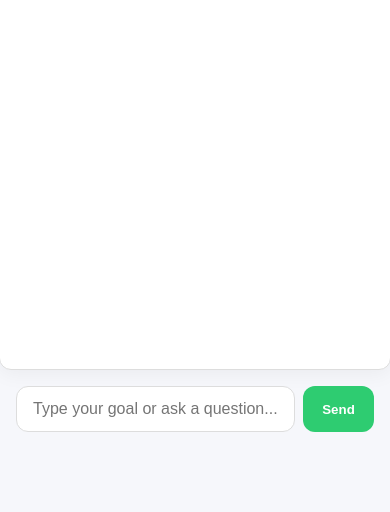
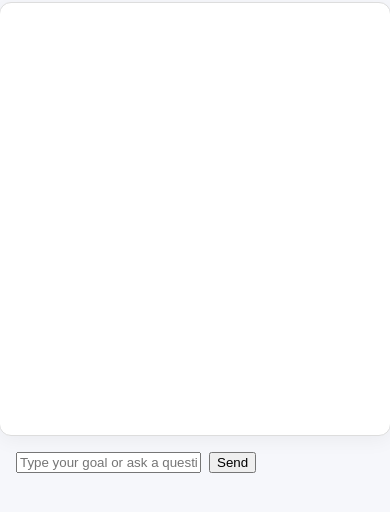
Before and after one commit to 240394743/Cloudflare-project, a website: page public/index.html in a window 390 px wide. Shown: the part 134-646 px from the top of the page. Drawn offline with Linux system fonts and the light colour scheme.

Commit message:
Update style.css

```diff
--- a/public/style.css
+++ b/public/style.css
@@ -1,83 +1,87 @@
+/* 🎨 Root-level CSS variables for consistent theming */
 :root {
-  --bg: #f6f7fb;
-  --primary: #2ecc71;
-  --primary-hover: #27ae60;
-  --accent: #1abc9c;
-  --text-dark: #222;
-  --text-light: #555;
-  --user-bubble: #e9f7ef;
-  --bot-bubble: #ffffff;
-  --border: #ddd;
-  --shadow: rgba(0, 0, 0, 0.05);
-  --radius: 12px;
+  --bg: #f6f7fb;                 /* Background color for the page */
+  --primary: #2ecc71;            /* Primary accent color (used for buttons, headers) */
+  --primary-hover: #27ae60;      /* Darker shade for hover effect */
+  --accent: #1abc9c;             /* Accent color for focus states */
+  --text-dark: #222;             /* Main text color */
+  --text-light: #555;            /* Secondary text color */
+  --user-bubble: #e9f7ef;        /* Background for user messages */
+  --bot-bubble: #ffffff;         /* Background for bot messages */
+  --border: #ddd;                /* Border color for containers and inputs */
+  --shadow: rgba(0, 0, 0, 0.05); /* Subtle shadow for depth */
+  --radius: 12px;                /* Border radius for rounded corners */
 }
 
+/* 🧱 Base layout and typography */
 body {
-  font-family: "Inter", "Helvetica Neue", Arial, sans-serif;
-  background: var(--bg);
-  color: var(--text-dark);
+  font-family: "Inter", "Helvetica Neue", Arial, sans-serif; /* Clean, modern font stack */
+  background: var(--bg);          /* Apply background color */
+  color: var(--text-dark);        /* Default text color */
   margin: 0;
-  padding: 2rem 1rem;
+  padding: 2rem 1rem;             /* Page padding */
   display: flex;
   flex-direction: column;
   align-items: center;
-  min-height: 100vh;
+  min-height: 100vh;              /* Full viewport height for vertical centering */
 }
 
-/* Header */
+/* 🏷️ Page header styling */
 h1 {
   font-size: 2rem;
   font-weight: 700;
-  color: var(--primary);
+  color: var(--primary);          /* Use primary color for emphasis */
   text-align: center;
   margin-bottom: 1.5rem;
-  letter-spacing: 0.5px;
+  letter-spacing: 0.5px;          /* Slight spacing for readability */
 }
 
-/* Chat Container */
+/* 💬 Chat container styling */
 #chat {
   background: #fff;
   border: 1px solid var(--border);
   border-radius: var(--radius);
-  box-shadow: 0 4px 20px var(--shadow);
+  box-shadow: 0 4px 20px var(--shadow); /* Soft shadow for elevation */
   padding: 1rem;
   width: 100%;
   max-width: 700px;
   height: 400px;
-  overflow-y: auto;
+  overflow-y: auto;               /* Enable vertical scrolling */
   display: flex;
   flex-direction: column;
-  scroll-behavior: smooth;
+  scroll-behavior: smooth;        /* Smooth scroll on new messages */
 }
 
-/* Messages */
+/* 💬 Message bubble base styling */
 .msg {
   padding: 0.8rem 1rem;
   border-radius: var(--radius);
   margin: 0.4rem 0;
-  white-space: pre-wrap;
+  white-space: pre-wrap;          /* Preserve line breaks */
   max-width: 80%;
   line-height: 1.4;
   word-break: break-word;
   font-size: 0.95rem;
-  transition: transform 0.2s ease;
+  transition: transform 0.2s ease; /* Optional animation hook */
 }
 
+/* 🧍 User message bubble */
 .user {
   background: var(--user-bubble);
-  align-self: flex-end;
+  align-self: flex-end;           /* Align to right */
   color: var(--text-dark);
   border: 1px solid #cce6d5;
 }
 
+/*  Bot message bubble */
 .bot {
   background: var(--bot-bubble);
-  align-self: flex-start;
+  align-self: flex-start;         /* Align to left */
   color: var(--text-light);
   border: 1px solid #eee;
 }
 
-/* Form Area */
+/*  Form layout */
 form {
   display: flex;
   gap: 0.5rem;
@@ -86,53 +90,4 @@ form {
   max-width: 700px;
 }
 
-input {
-  flex: 1;
-  padding: 0.8rem 1rem;
-  border-radius: var(--radius);
-  border: 1px solid var(--border);
-  outline: none;
-  font-size: 1rem;
-  color: var(--text-dark);
-  background: #fff;
-  transition: box-shadow 0.3s, border 0.3s;
-}
-
-input:focus {
-  border-color: var(--accent);
-  box-shadow: 0 0 0 3px rgba(46, 204, 113, 0.15);
-}
-
-button {
-  background: var(--primary);
-  color: #fff;
-  border: none;
-  border-radius: var(--radius);
-  padding: 0.8rem 1.2rem;
-  font-weight: 600;
-  cursor: pointer;
-  transition: background 0.3s, transform 0.1s;
-}
-
-button:hover {
-  background: var(--primary-hover);
-}
-
-button:active {
-  transform: scale(0.97);
-}
-
-/* Scrollbar (for desktop) */
-#chat::-webkit-scrollbar {
-  width: 8px;
-}
-#chat::-webkit-scrollbar-thumb {
-  background-color: #ccc;
-  border-radius: 4px;
-}
-
-/* Responsive */
-@media (max-width: 600px) {
-  body { padding: 1rem; }
-  #chat { height: 350px; }
-}
+/*  Input field styling */
```
